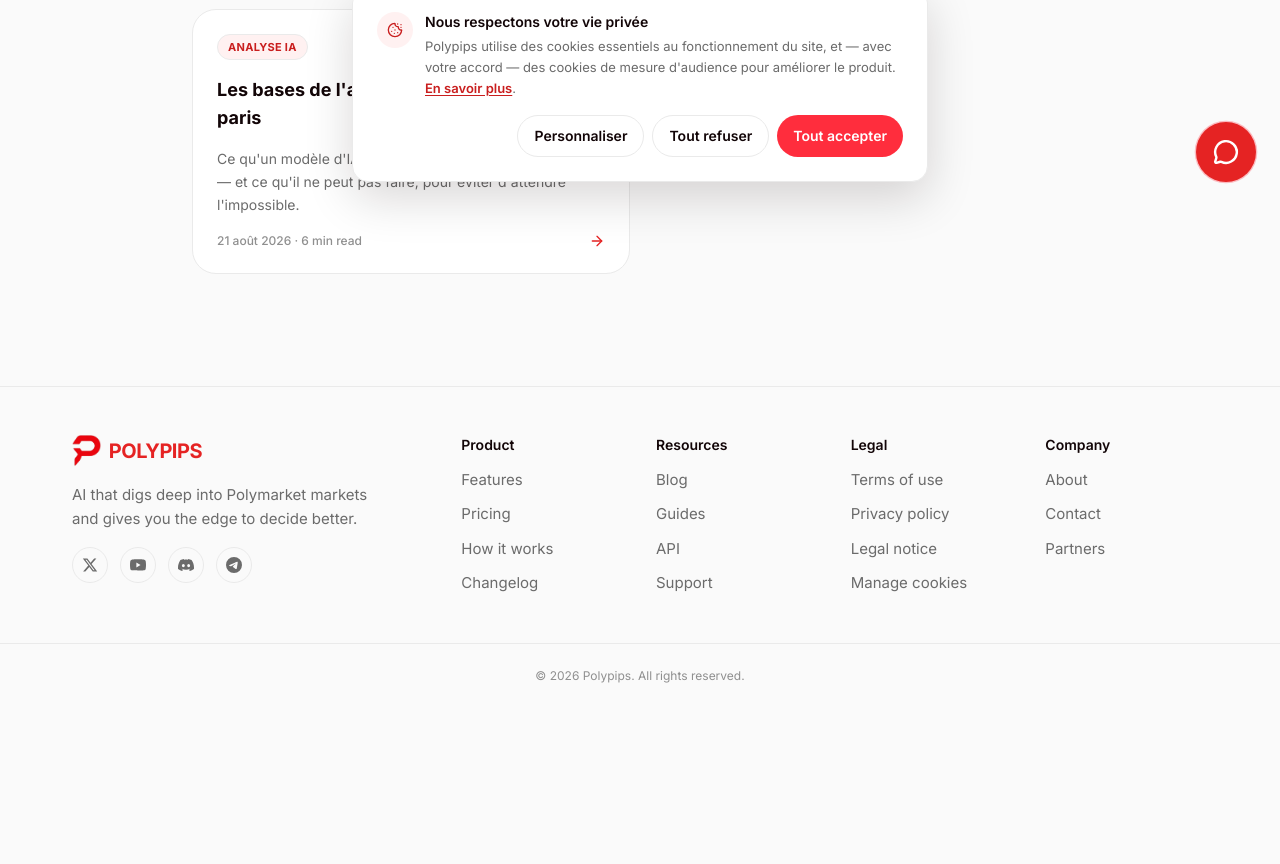
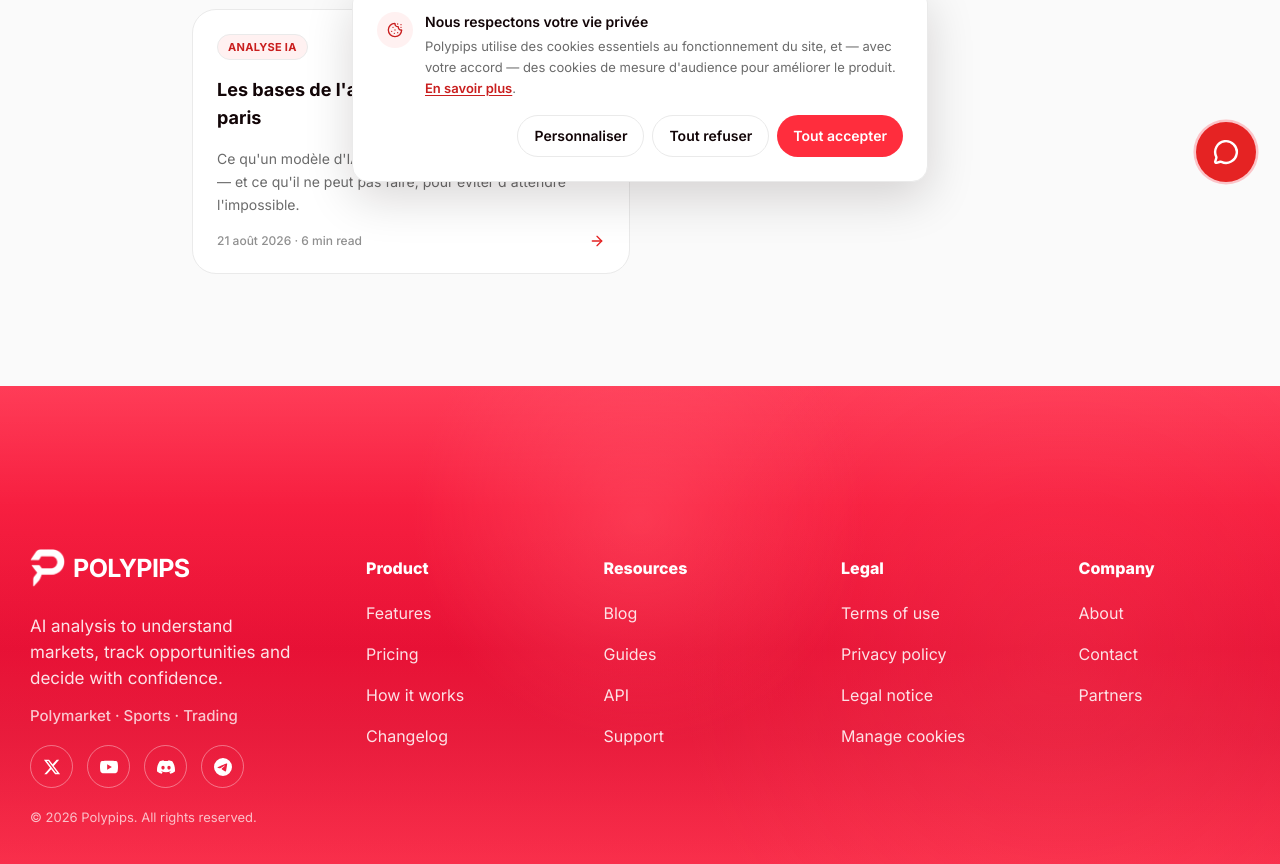
Before and after one commit to ASKO647/polypips, a Next.js app: page /en/blog in a window 1280 px wide. Shown: the part 594-1458 px from the top of the page. Before the commit the page ends 1302 px from the top, so only its background shows below. Built offline with nearby package versions, Linux system fonts and the light colour scheme.

Commit message:
Replace landing final CTA and footer with unified Polypips conversion footer

```diff
--- a/messages/en/marketing.json
+++ b/messages/en/marketing.json
@@ -24,7 +24,7 @@
     "closeMenu": "Close menu"
   },
   "Footer": {
-    "tagline": "AI that digs deep into Polymarket markets and gives you the edge to decide better.",
+    "tagline": "AI analysis to understand markets, track opportunities and decide with confidence.",
     "copyright": "© {year} Polypips. All rights reserved.",
     "columns": {
       "product": {
@@ -54,7 +54,14 @@
         "contact": "Contact",
         "partners": "Partners"
       }
-    }
+    },
+    "activeUsers": "More than {count} active customers",
+    "conversionTitle": "Your next edge starts here.",
+    "cta": "Get started for $0.99",
+    "arg1": "$0.99 for 3 days",
+    "arg2": "Instant access",
+    "arg3": "Cancel anytime",
+    "universes": "Polymarket · Sports · Trading"
   },
   "ChatButton": {
     "title": "Need help?",
--- a/messages/fr/marketing.json
+++ b/messages/fr/marketing.json
@@ -24,7 +24,7 @@
     "closeMenu": "Fermer le menu"
   },
   "Footer": {
-    "tagline": "L'IA qui analyse les marchés Polymarket en profondeur et vous donne l'avantage pour décider mieux.",
+    "tagline": "Des analyses IA pour comprendre les marchés, suivre les opportunités et décider avec confiance.",
     "copyright": "© {year} Polypips. Tous droits réservés.",
     "columns": {
       "product": {
@@ -54,7 +54,14 @@
         "contact": "Contact",
         "partners": "Partenaires"
       }
-    }
+    },
+    "activeUsers": "Plus de {count} clients actifs",
+    "conversionTitle": "Votre prochain avantage commence ici.",
+    "cta": "Débuter pour 0,99 €",
+    "arg1": "0,99 € pendant 3 jours",
+    "arg2": "Accès immédiat",
+    "arg3": "Annulation à tout moment",
+    "universes": "Polymarket · Sport · Trading"
   },
   "ChatButton": {
     "title": "Besoin d'aide ?",
--- a/src/app/[locale]/page.tsx
+++ b/src/app/[locale]/page.tsx
@@ -10,7 +10,6 @@ import { SportShowcase } from "@/components/marketing/sport-showcase";
 import { V2Announcement } from "@/components/marketing/v2-announcement";
 import { Pricing } from "@/components/marketing/pricing";
 import { FAQ } from "@/components/marketing/faq";
-import { FinalCTA } from "@/components/marketing/final-cta";
 import { SmartMoneyActivityPopup } from "@/components/marketing/smart-money-activity-popup";
 
 export default function Home() {
@@ -28,9 +27,8 @@ export default function Home() {
         <V2Announcement />
         <Pricing />
         <FAQ />
-        <FinalCTA />
       </main>
-      <Footer />
+      <Footer landing />
       <SmartMoneyActivityPopup />
     </>
   );
--- /dev/null
+++ b/src/components/layout/footer.module.css
@@ -0,0 +1,39 @@
+.footer { position: relative; overflow: hidden; padding: 80px 30px 44px; color: #fff; background: radial-gradient(circle at 50% 27%, rgb(255 68 91 / 70%), transparent 31%), radial-gradient(circle at 83% 55%, rgb(255 80 97 / 26%), transparent 35%), linear-gradient(180deg, #ff2947 0%, #ed1237 54%, #fa304c 100%); }
+.footer::before { content: ""; position: absolute; inset: 0; pointer-events: none; background: linear-gradient(180deg, rgb(255 255 255 / 9%), transparent 25%, rgb(121 0 24 / 8%) 72%, transparent); }
+.conversion, .columns { position: relative; z-index: 1; max-width: 1460px; margin-inline: auto; }
+.conversion { display: flex; flex-direction: column; align-items: center; text-align: center; }
+.socialProof { display: flex; align-items: center; gap: 19px; font-size: 18px; font-weight: 750; }
+.avatars { display: flex; padding-left: 14px; }
+.avatars > span { width: 45px; height: 45px; margin-left: -14px; overflow: hidden; border: 2px solid #fff; border-radius: 50%; background: #fff; }
+.avatars img { width: 100%; height: 100%; object-fit: cover; }
+.conversion h2 { max-width: 1150px; margin: 30px auto 29px; font-family: var(--font-display), sans-serif; font-size: clamp(42px, 5.1vw, 78px); font-weight: 850; line-height: 1.03; letter-spacing: -.055em; text-wrap: balance; }
+.primaryCta { display: flex; align-items: center; justify-content: space-between; min-width: 340px; min-height: 68px; gap: 20px; padding: 8px 9px 8px 32px; border: 1px solid rgb(255 255 255 / 82%); border-radius: 99px; color: #121116; background: #fff; box-shadow: 0 16px 30px rgb(130 0 24 / 16%); font-size: 20px; font-weight: 800; text-decoration: none; transition: transform 180ms ease, box-shadow 180ms ease; }
+.ctaArrow { display: grid; place-items: center; width: 51px; height: 51px; flex-shrink: 0; border-radius: 50%; color: #fff; background: #ff1f43; transition: transform 180ms ease; }
+.ctaArrow svg { width: 25px; height: 25px; }
+.primaryCta:hover { transform: translateY(-2px); box-shadow: 0 20px 38px rgb(130 0 24 / 24%); }
+.primaryCta:hover .ctaArrow { transform: translate(3px, -3px); }
+.primaryCta:active { transform: scale(.98); transition-duration: 100ms; }
+.primaryCta:focus-visible, .footer a:focus-visible { outline: 2px solid #fff; outline-offset: 4px; }
+.assurances { display: flex; justify-content: center; flex-wrap: wrap; gap: 23px 41px; margin: 26px 0 0; padding: 0; list-style: none; font-size: 16px; }
+.assurances li { display: flex; align-items: center; gap: 11px; }
+.assurances li > span { display: grid; place-items: center; width: 29px; height: 29px; border-radius: 50%; background: rgb(255 255 255 / 20%); }
+.assurances svg { width: 17px; height: 17px; stroke-width: 3; }
+.columns { display: grid; grid-template-columns: minmax(270px, 1.55fr) repeat(4, minmax(140px, 1fr)); gap: 66px; margin-top: 83px; }
+.brand { max-width: 340px; }
+.logo { color: #fff !important; font-size: 25px !important; }
+.logo img { height: 39px !important; width: auto !important; filter: brightness(0) invert(1); }
+.brand > p:not(.copyright) { margin: 19px 0 13px; max-width: 330px; color: rgb(255 255 255 / 88%); font-size: 17px; line-height: 1.55; }
+.brand > strong { display: block; color: rgb(255 255 255 / 76%); font-size: 15px; font-weight: 500; }
+.socials { display: flex; gap: 14px; margin-top: 18px; }
+.socials a { display: grid; place-items: center; width: 43px; height: 43px; border: 1px solid rgb(255 255 255 / 38%); border-radius: 50%; color: #fff; transition: transform 180ms ease, background-color 180ms ease, border-color 180ms ease; }
+.socials a:hover { transform: translateY(-2px); border-color: #fff; background: rgb(255 255 255 / 14%); }
+.socialIcon { width: 18px; height: 18px; }
+.copyright { margin: 20px 0 0; color: rgb(255 255 255 / 70%); font-size: 13px; }
+.column h3 { margin: 7px 0 21px; color: #fff; font-size: 16px; font-weight: 750; }
+.column ul { display: flex; flex-direction: column; gap: 17px; margin: 0; padding: 0; list-style: none; }
+.column a { display: inline-block; color: rgb(255 255 255 / 87%); font-size: 16px; line-height: 1.4; text-decoration: none; transition: color 180ms ease, transform 180ms ease; }
+.column a:hover { color: #fff; transform: translateX(3px); }
+@media (max-width: 1050px) { .columns { grid-template-columns: repeat(4, minmax(0, 1fr)); gap: 42px 24px; } .brand { grid-column: 1 / -1; max-width: 500px; } }
+@media (max-width: 700px) { .footer { padding: 64px 21px 35px; } .socialProof { gap: 12px; font-size: 14px; } .avatars > span { width: 39px; height: 39px; } .conversion h2 { margin-block: 26px 25px; font-size: clamp(39px, 11vw, 58px); } .primaryCta { min-width: 0; width: 100%; max-width: 360px; min-height: 62px; padding-left: 24px; font-size: 17px; } .ctaArrow { width: 46px; height: 46px; } .assurances { align-items: flex-start; flex-direction: column; gap: 13px; font-size: 14px; } .columns { grid-template-columns: repeat(2, minmax(0, 1fr)); gap: 43px 25px; margin-top: 68px; } .brand { grid-column: 1 / -1; } .column h3 { margin-bottom: 16px; } .column ul { gap: 13px; } .column a { font-size: 14px; } }
+@media (max-width: 390px) { .columns { grid-template-columns: minmax(0, 1fr); } .brand { grid-column: auto; } .socialProof { flex-direction: column; } }
+@media (prefers-reduced-motion: reduce) { .footer *, .footer *::before, .footer *::after { transition: none !important; } .primaryCta:hover, .primaryCta:active, .primaryCta:hover .ctaArrow, .socials a:hover, .column a:hover { transform: none; } }
--- a/src/components/layout/footer.tsx
+++ b/src/components/layout/footer.tsx
@@ -1,61 +1,66 @@
+import Image from "next/image";
 import { useTranslations } from "next-intl";
+import { ArrowUpRight, Check } from "lucide-react";
 import { Link } from "@/i18n/navigation";
 import { Logo } from "@/components/ui/logo";
-import { Container } from "@/components/ui/container";
 import { FOOTER_COLUMNS, SOCIAL_LINKS } from "@/lib/data/nav";
+import styles from "./footer.module.css";
 
-export function Footer() {
+export function Footer({ landing = false }: { landing?: boolean }) {
   const t = useTranslations("Footer");
 
   return (
-    <footer className="border-t border-black/[0.06] bg-page-bg">
-      <Container className="grid grid-cols-2 gap-10 py-12 sm:grid-cols-3 lg:grid-cols-6 lg:gap-8">
-        <div className="col-span-2 flex flex-col gap-4 sm:col-span-3 lg:col-span-2">
-          <Logo />
-          <p className="max-w-xs text-[15px] leading-relaxed text-body">
-            {t("tagline")}
-          </p>
-          <div className="flex items-center gap-3">
+    <footer className={styles.footer}>
+      {landing && (
+        <div className={styles.conversion}>
+          <div className={styles.socialProof}>
+            <span>{t("activeUsers", { count: 56964 })}</span>
+            <span className={styles.avatars} aria-hidden="true">
+              {[1, 2, 3].map((portrait) => (
+                <span key={portrait}>
+                  <Image src={`/polypips-proof/avatar-${portrait}.png`} alt="" width={52} height={52} />
+                </span>
+              ))}
+            </span>
+          </div>
+          <h2>{t("conversionTitle")}</h2>
+          <Link href="/signup" className={styles.primaryCta}>
+            <span>{t("cta")}</span>
+            <span className={styles.ctaArrow}><ArrowUpRight aria-hidden="true" /></span>
+          </Link>
+          <ul className={styles.assurances}>
+            {[t("arg1"), t("arg2"), t("arg3")].map((argument) => (
+              <li key={argument}><span><Check aria-hidden="true" /></span>{argument}</li>
+            ))}
+          </ul>
+        </div>
+      )}
+
+      <div className={styles.columns}>
+        <div className={styles.brand}>
+          <Logo className={styles.logo} />
+          <p>{t("tagline")}</p>
+          <strong>{t("universes")}</strong>
+          <div className={styles.socials}>
             {SOCIAL_LINKS.map((social) => (
-              <a
-                key={social.label}
-                href={social.href}
-                aria-label={social.label}
-                className="flex h-9 w-9 items-center justify-center rounded-full border border-border-strong text-body transition-colors hover:border-brand-300 hover:text-brand-600"
-              >
-                <social.icon className="h-4 w-4" />
+              <a key={social.label} href={social.href} target="_blank" rel="noreferrer" aria-label={social.label}>
+                <social.icon className={styles.socialIcon} />
               </a>
             ))}
           </div>
+          <p className={styles.copyright}>{t("copyright", { year: new Date().getFullYear() })}</p>
         </div>
 
-        {FOOTER_COLUMNS.map((col) => (
-          <div key={col.id} className="flex flex-col gap-3">
-            <h4 className="text-sm font-semibold text-ink">
-              {t(`columns.${col.id}.title`)}
-            </h4>
-            <ul className="flex flex-col gap-2.5">
-              {col.links.map((link) => (
-                <li key={link.id}>
-                  <Link
-                    href={link.href}
-                    className="text-[15px] text-body transition-colors hover:text-brand-600"
-                  >
-                    {t(`columns.${col.id}.${link.id}`)}
-                  </Link>
-                </li>
+        {FOOTER_COLUMNS.map((column) => (
+          <nav key={column.id} className={styles.column} aria-label={t(`columns.${column.id}.title`)}>
+            <h3>{t(`columns.${column.id}.title`)}</h3>
+            <ul>
+              {column.links.map((link) => (
+                <li key={link.id}><Link href={link.href}>{t(`columns.${column.id}.${link.id}`)}</Link></li>
               ))}
             </ul>
-          </div>
+          </nav>
         ))}
-      </Container>
-
-      <div className="border-t border-black/[0.06] py-6">
-        <Container>
-          <p className="text-center text-xs text-body-soft">
-            {t("copyright", { year: new Date().getFullYear() })}
-          </p>
-        </Container>
       </div>
     </footer>
   );
--- a/src/lib/data/nav.ts
+++ b/src/lib/data/nav.ts
@@ -65,8 +65,8 @@ export const SOCIAL_LINKS: {
   href: string;
   icon: ComponentType<{ className?: string }>;
 }[] = [
-  { label: "X", href: "#", icon: XIcon },
-  { label: "YouTube", href: "#", icon: YoutubeIcon },
-  { label: "Discord", href: "#", icon: DiscordIcon },
-  { label: "Telegram", href: "#", icon: TelegramIcon },
+  { label: "X", href: "https://x.com/", icon: XIcon },
+  { label: "YouTube", href: "https://www.youtube.com/", icon: YoutubeIcon },
+  { label: "Discord", href: "https://discord.com/", icon: DiscordIcon },
+  { label: "Telegram", href: "https://telegram.org/", icon: TelegramIcon },
 ];
```
